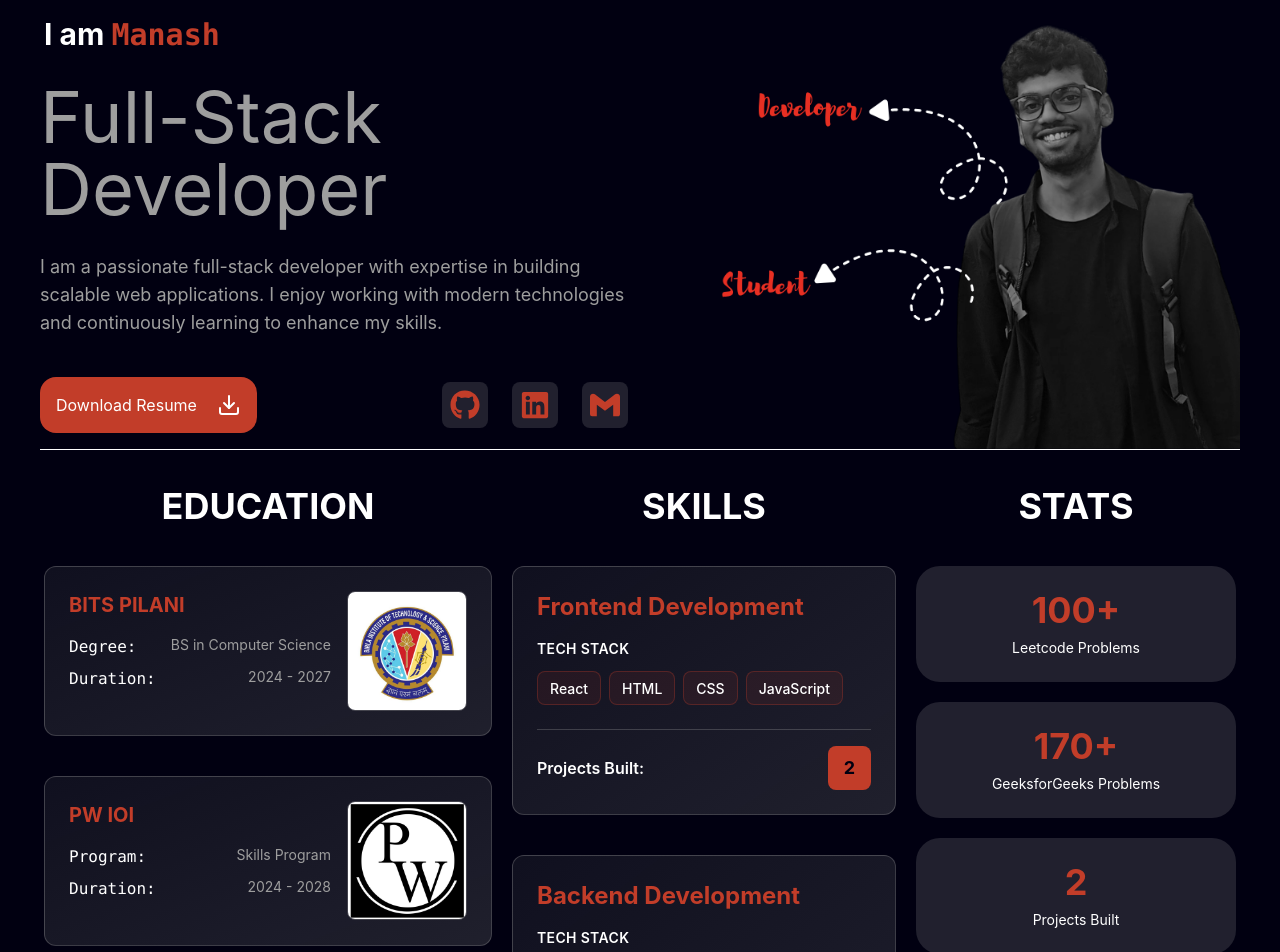
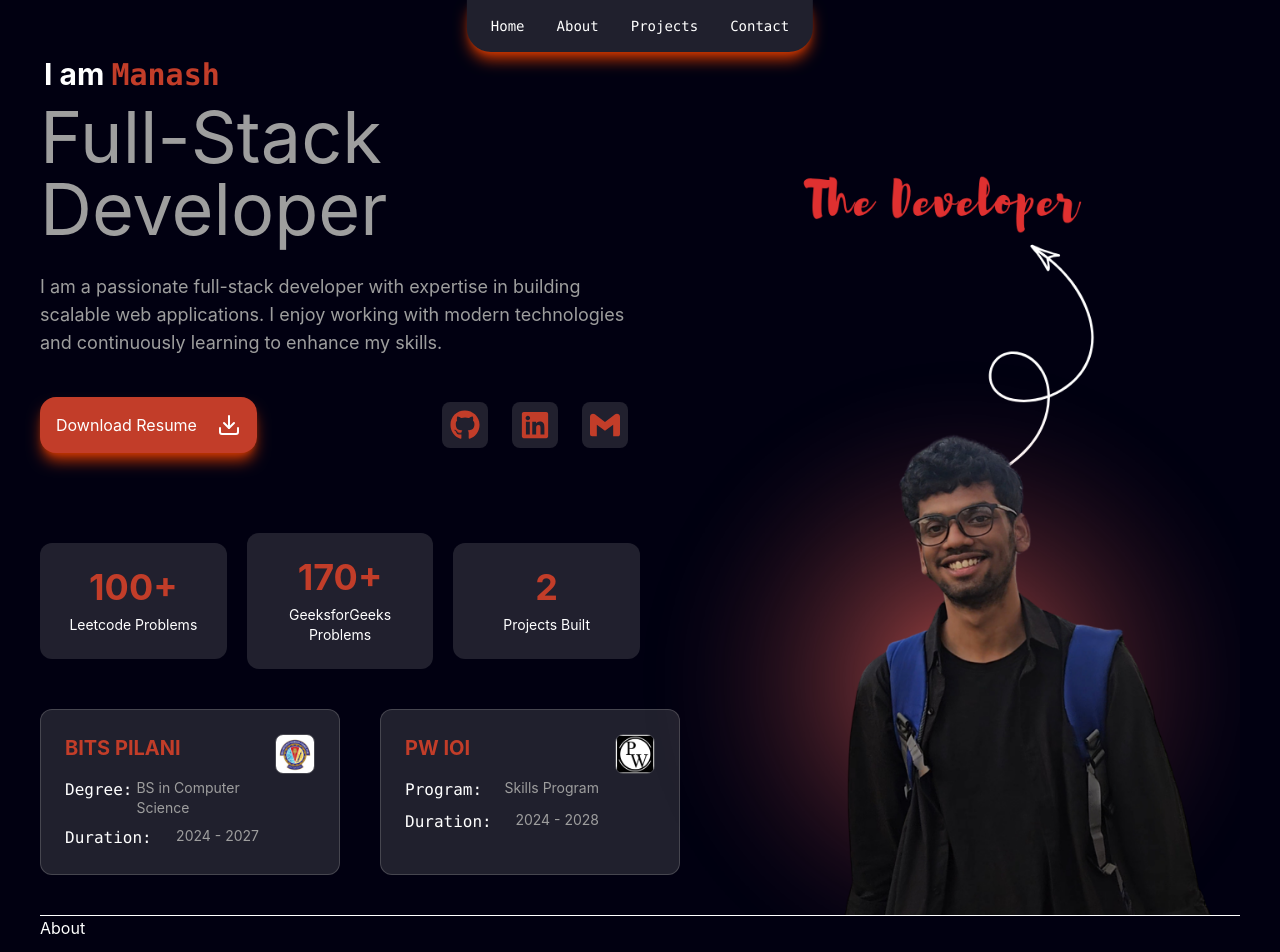
Before and after one commit to Manash2005/portfolio, a React (Vite) app in the folder client/: page / in a window 1280 px wide. Shown: the top 952 px of the page. Built offline with nearby package versions, Linux system fonts and the light colour scheme.

Commit message:
update : hero section revamped

```diff
--- a/client/src/App.jsx
+++ b/client/src/App.jsx
@@ -6,7 +6,9 @@ import Projects from './sections/Projects'
 function App() {
   return (
     <div className="min-h-screen overflow-x-hidden">
-      <Navbar />
+      <header className="flex items-center justify-center fixed top-0 left-1/2 transform -translate-x-1/2 z-50">
+        <Navbar />
+      </header>
 
       <main className="px-10 py-4">
         <Hero />
--- a/client/src/components/EducationCard.jsx
+++ b/client/src/components/EducationCard.jsx
@@ -1,6 +1,6 @@
 function EducationCard({ institute, logo, details }) {
   return (
-    <div className="bg-linear-to-br from-secondary/10 to-secondary/20 p-6 rounded-xl border border-secondary/30 hover:border-foreground/50 transition-all duration-300 hover:shadow-lg hover:shadow-foreground/20 max-w-md">
+    <div className="bg-secondary/20 p-6 rounded-xl border border-secondary/30 hover:border-foreground/50 transition-all duration-300 hover:shadow-lg hover:shadow-foreground/20 w-1/2 max-w-md">
       <div className="flex items-start gap-4">
 
         {/* Left Content */}
@@ -21,7 +21,7 @@ function EducationCard({ institute, logo, details }) {
 
         {/* Right Logo */}
         {logo && (
-          <div className="shrink-0 w-30 h-30">
+          <div className="shrink-0 w-10 h-10">
             <img
               src={logo}
               alt={`${institute} Logo`}
--- a/client/src/components/StatCard.jsx
+++ b/client/src/components/StatCard.jsx
@@ -24,7 +24,7 @@ function StatCard(props) {
   }, [numValue]);
 
   return (
-    <div className="bg-secondary/20 hover:bg-secondary/25 p-6 rounded-3xl text-center transition-all duration-300 w-xs">
+    <div className="bg-secondary/20 hover:bg-secondary/25 p-6 rounded-xl text-center transition-all duration-300 w-xs">
         {props.value && <div className="text-4xl font-bold text-foreground">{count}{suffix}</div>}
         {props.description && <div className="text-primary text-sm mt-2">{props.description}</div>}
     </div>
--- a/client/src/index.css
+++ b/client/src/index.css
@@ -69,4 +69,22 @@
     transform: translateY(0);
   }
 }
+
+@keyframes flickerGlow {
+  0%, 100% {
+    box-shadow: 0 0 20px cyan;
+  }
+
+  25% {
+    box-shadow: 0 0 35px cyan;
+  }
+
+  50% {
+    box-shadow: 0 0 10px cyan;
+  }
+
+  75% {
+    box-shadow: 0 0 40px cyan;
+  }
 }
+}
--- a/client/src/layouts/Navbar.jsx
+++ b/client/src/layouts/Navbar.jsx
@@ -1,9 +1,14 @@
 
 function Navbar() {
   return (
-    <header>
-
-    </header>
+    <nav className="bg-secondary/20 flex items-center justify-center font-mono rounded-b-3xl shadow-lg shadow-orange-700">
+      <ul className="px-2">
+        <li className="inline-block p-4 text-primary text-sm font-medium hover:bg-secondary/10 transition-colors duration-300 cursor-pointer rounded-md">Home</li>
+        <li className="inline-block p-4 text-primary text-sm font-medium hover:bg-secondary/10 transition-colors duration-300 cursor-pointer rounded-md">About</li>
+        <li className="inline-block p-4 text-primary text-sm font-medium hover:bg-secondary/10 transition-colors duration-300 cursor-pointer rounded-md">Projects</li>
+        <li className="inline-block p-4 text-primary text-sm font-medium hover:bg-secondary/10 transition-colors duration-300 cursor-pointer rounded-md">Contact</li>
+      </ul>
+    </nav>
   )
 }
 
--- a/client/src/sections/Hero.jsx
+++ b/client/src/sections/Hero.jsx
@@ -4,7 +4,6 @@ import SocialMediaCard from "../components/SocialMediaCard"
 import { FaGithub, FaLinkedin } from "react-icons/fa"
 import { SiGmail } from "react-icons/si"
 import EducationCard from "../components/EducationCard"
-import SkillsCard from "../components/SkillsCard"
 function Hero() {
 
   return (
@@ -14,21 +13,20 @@ function Hero() {
         <div className="block md:flex border-b-[0.1px]">
 
             {/* left column */}
-            <div className="w-full md:w-1/2 mt-10 md:mt-0">
-                <p className="text-primary text-3xl px-1 font-bold" style={{animation: 'fadeIn 1s ease-in-out'}}>I am <span className="text-foreground font-mono">Manash</span></p>
+            <div className="w-full md:w-1/2 mt-15 md:mt-0">
+                <p className="text-primary text-3xl px-1 font-bold mt-10" style={{animation: 'fadeIn 1s ease-in-out'}}>I am <span className="text-foreground font-mono">Manash</span></p>
 
                 {/* Role */}
-                <p className="text-secondary text-7xl mt-7" style={{animation: `fadeIn 1s ease-in-out`, animationDelay: `0.1s`}}>Full-Stack <br /> Developer</p>
+                <p className="text-secondary text-7xl py-2" style={{animation: `fadeIn 1s ease-in-out`, animationDelay: `0.1s`}}>Full-Stack <br /> Developer</p>
 
                 {/* Description */}
-                <p className="text-secondary text-lg mt-7" style={{animation: `fadeIn 1s ease-in-out`, animationDelay: `0.2s`}}>
+                <p className="text-secondary text-lg mt-5" style={{animation: `fadeIn 1s ease-in-out`, animationDelay: `0.2s`}}>
                     I am a passionate full-stack developer with expertise in building scalable web applications. I enjoy working with modern technologies and continuously learning to enhance my skills.
                 </p>
 
-
                 <div className="flex justify-between mt-10 mb-4">
                     {/* Download Resume Button */}
-                    <div className="flex justify-center bg-foreground border-secondary/50 p-4 rounded-2xl w-min h-min hover:bg-hover hover:text-black hover:scale-102 transition-all duration-400" style={{animation: `fadeIn 1s ease-in-out`, animationDelay: `0.3s`}}>
+                    <div className="flex justify-center bg-foreground border-secondary/50 p-4 rounded-2xl w-min h-min hover:bg-hover hover:text-black hover:scale-102 shadow-lg shadow-orange-700 hover:shadow-xl hover:shadow-hover transition-all duration-400" style={{animation: `fadeIn 1s ease-in-out`, animationDelay: `0.3s`}}>
                     <input type="button" value="Download Resume" className="mr-5"/>
                     <Download />
                     </div>
@@ -40,60 +38,25 @@ function Hero() {
                         <SocialMediaCard href="mailto:swainm099@gmail.com" icon={<SiGmail />} description="Email" />
                     </div>
                 </div>
+
+                {/* Stats */}
+                <div className="flex items-center justify-center mt-20 gap-5" style={{animation: `fadeIn 1s ease-in-out`}}>
+                    <StatCard value="100+" description="Leetcode Problems" />
+                    <StatCard value="170+" description="GeeksforGeeks Problems" />
+                    <StatCard value="2" description="Projects Built" />
+                </div>
+
+                {/* Education card */}
+                <div className="flex justify-between gap-10 mt-10 mb-10" style={{animation: `fadeIn 1s ease-in-out`, animationDelay: `0.3s`}}>
+                    <EducationCard institute="BITS PILANI" logo="/bitsPilaniLogo.png" details={{ degree: "BS in Computer Science", duration: "2024 - 2027" }} />
+                    <EducationCard institute="PW IOI" logo="/pwIoiLogo.png" details={{ Program: "Skills Program", duration: "2024 - 2028" }} />
+                </div>
+
             </div>
 
             {/* right column */}
-            <div className="w-full md:w-1/2 mt-10 md:mt-0">
+            <div className="w-full md:w-1/2 mt-10 md:mt-0 z-10">
                 <img src="/heroImage.png" alt="Hero Image" className="h-full object-cover" style={{animation: `fadeIn 1s ease-in-out`, animationDelay: `0.3s`}} />
-            </div>
-        </div>
-
-        {/* Bottom section */}
-        <div className="block md:flex justify-between mt-4 border-b-[0.1px] py-4">
-            {/* Education */}
-            <div className="p-1">
-                <div className="text-center">
-                    <p className="text-primary text-4xl font-bold" style={{animation: `fadeIn 1s ease-in-out`, animationDelay: `0.3s`}}>EDUCATION</p>
-                </div>
-
-                <div className="flex flex-col items-center justify-center mt-10 gap-10" style={{animation: `fadeIn 1s ease-in-out`}}>
-                    <EducationCard institute="BITS PILANI" logo="/bitsPilaniLogo.png" details={{ degree: "BS in Computer Science", duration: "2024 - 2027" }} />
-                    <EducationCard institute="PW IOI" logo="/pwIoiLogo.png" details={{ Program: "Skills Program", duration: "2024 - 2028" }} />
-                </div>
-            </div>
-
-            {/* Skills */}
-            <div className="p-1">
-                <div className="text-center">
-                    <p className="text-primary text-4xl font-bold">SKILLS</p>
-                </div>
-                <div className="flex flex-col items-center justify-center mt-10 gap-10" style={{animation: `fadeIn 1s ease-in-out`}}>
-                    <SkillsCard
-                        title= "Frontend Development"
-                        stack={["React", "HTML", "CSS", "JavaScript"]}
-                        projects={2}
-                    />
-                    <SkillsCard
-                        title= "Backend Development"
-                        stack={["Node.js", "Express.js", "MongoDB", "SQL"]}
-                        projects={3}
-                    />
-
-                </div>
-            </div>
-
-            {/* Stats */}
-            <div className="p-1">
-                <div className="text-center">
-                    <p className="text-primary text-4xl font-bold">STATS</p>
-                </div>
-
-                <div className="flex flex-col items-center justify-center mt-10 gap-5" style={{animation: `fadeIn 1s ease-in-out`}}>
-
-                <StatCard value="100+" description="Leetcode Problems" />
-                <StatCard value="170+" description="GeeksforGeeks Problems" />
-                <StatCard value="2" description="Projects Built" />
-                </div>
             </div>
         </div>
 
```
Also changed, not shown: client/public/heroImage.png.
